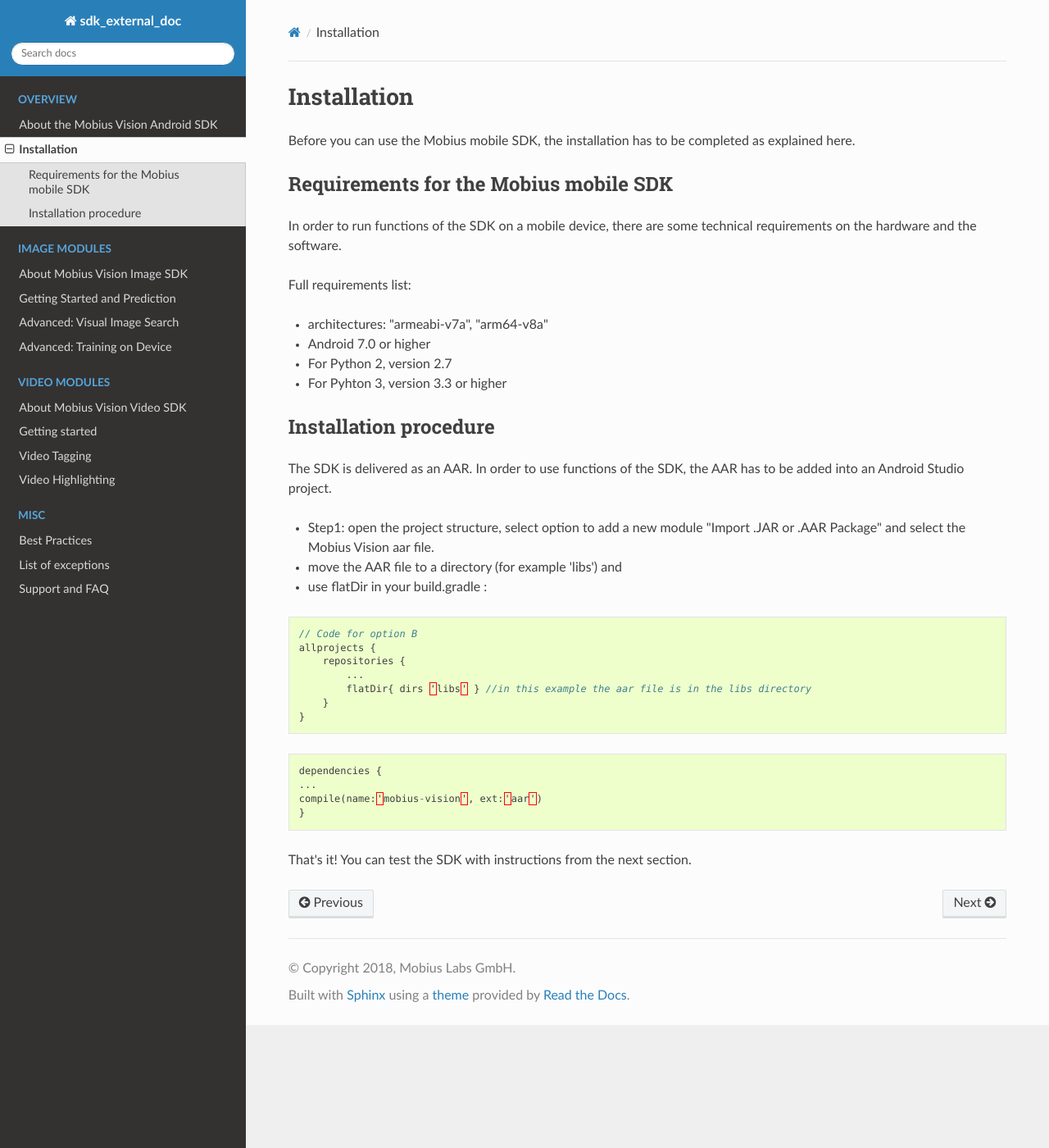
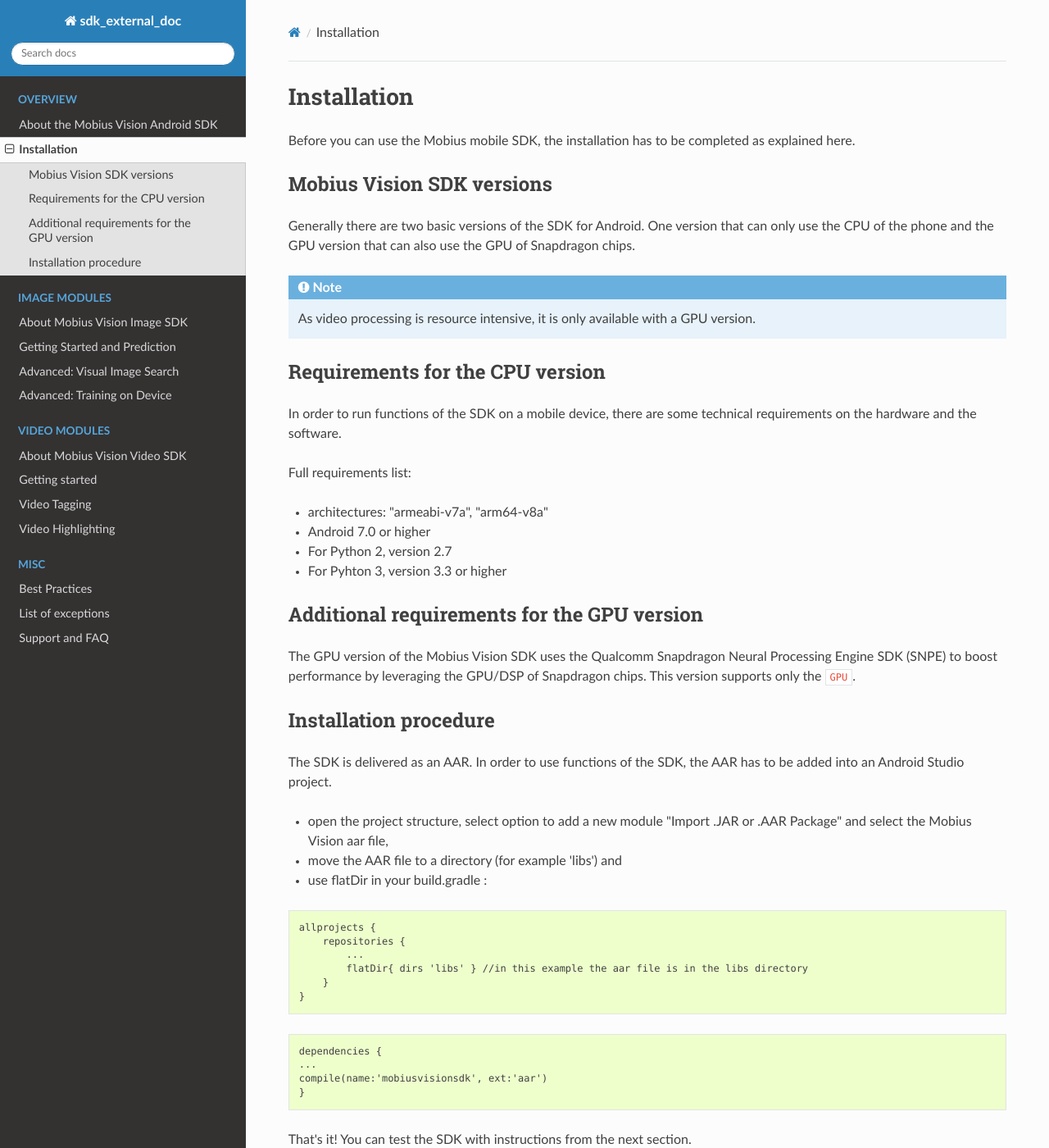
Before and after one commit to mobiusml/external-doc-test, a Sphinx documentation site: the page built from source/installation.rst, in a window 1280 px wide and 1400 px high. Shown: the whole window at 82% size. Built offline with Sphinx 7.4.7 and the Read the Docs theme 2.0.0, drawn with Linux system fonts in a browser that asks for light colours; formulas are drawn with MathJax 3.

Commit message:
Redo installation section GPU version

```diff
--- a/source/installation.rst
+++ b/source/installation.rst
@@ -4,8 +4,17 @@
 Before you can use the Mobius mobile SDK, the installation has to be completed as explained here.
 
 
-Requirements for the Mobius mobile SDK
------------------------------------------
+Mobius Vision SDK versions
+---------------------------
+Generally there are two basic versions of the SDK for Android. One version that can only use the CPU of the phone and the GPU version that can also use the GPU of Snapdragon chips.
+
+.. note::
+
+  As video processing is resource intensive, it is only available with a GPU version.
+
+
+Requirements for the CPU version
+----------------------------------
 
 In order to run functions of the SDK on a mobile device, there are some technical requirements on the hardware and the software.
 
@@ -16,19 +25,22 @@
 *   For Python 2, version 2.7
 *   For Pyhton 3, version 3.3 or higher
 
+Additional requirements for the GPU version
+---------------------------------------------
+The GPU version of the Mobius Vision SDK uses the Qualcomm Snapdragon Neural Processing Engine SDK (SNPE) to boost performance by leveraging the GPU/DSP of Snapdragon chips. This version supports only the ``GPU``.
+
+
 Installation procedure
 -------------------------
-
 The SDK is delivered as an AAR. In order to use functions of the SDK, the AAR has to be added into an Android Studio project.
 
 
-*   Step1: open the project structure, select option to add a new module "Import .JAR or .AAR Package" and select the Mobius Vision aar file.
+*   open the project structure, select option to add a new module "Import .JAR or .AAR Package" and select the Mobius Vision aar file,
 *   move the AAR file to a directory (for example 'libs') and
 *   use flatDir in your build.gradle :
 
-::
+.. code-block:: gradle
 
-  // Code for option B
   allprojects {
       repositories {
           ...
@@ -36,11 +48,11 @@
       }
   }
 
-::
+.. code-block:: gradle
 
   dependencies {
   ...
-  compile(name:'mobius-vision', ext:'aar')
+  compile(name:'mobiusvisionsdk', ext:'aar')
   }
 
 
```
